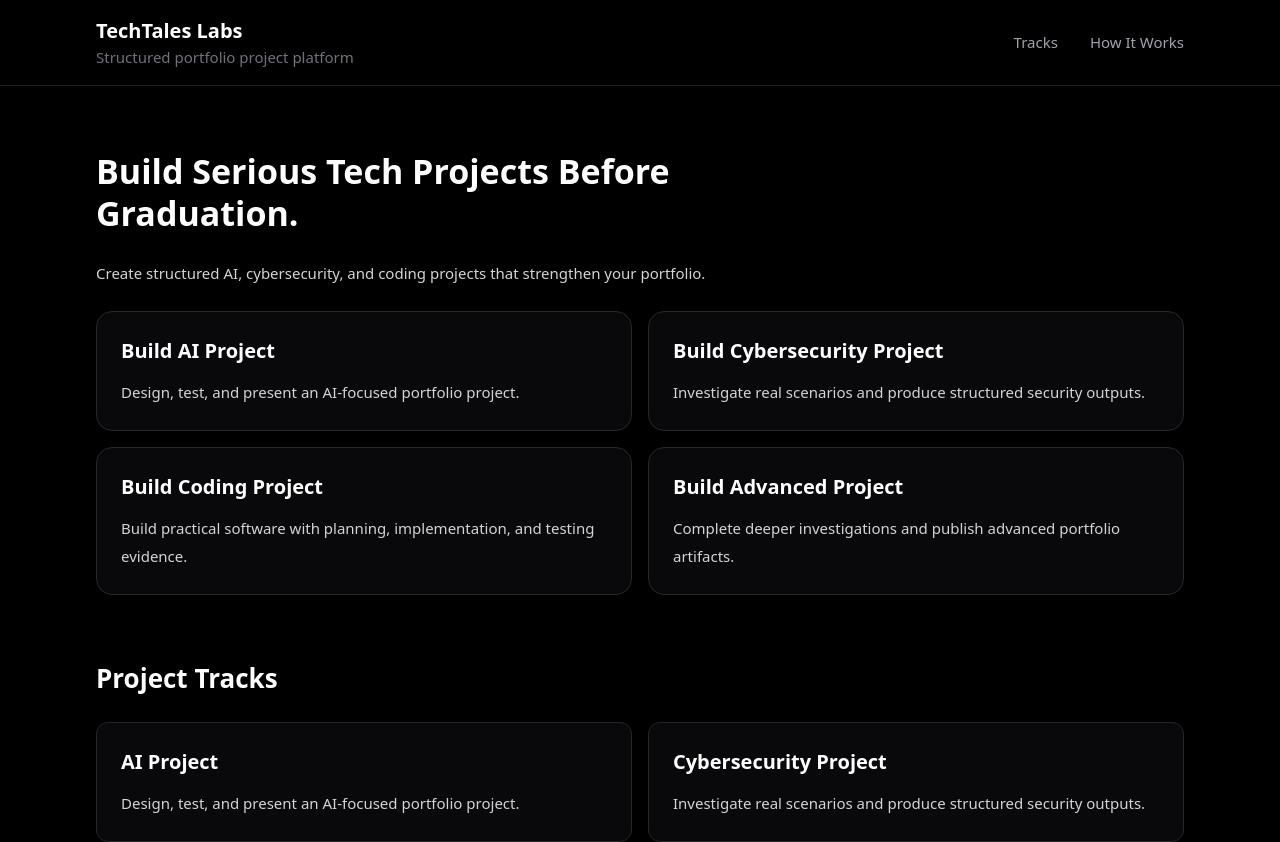
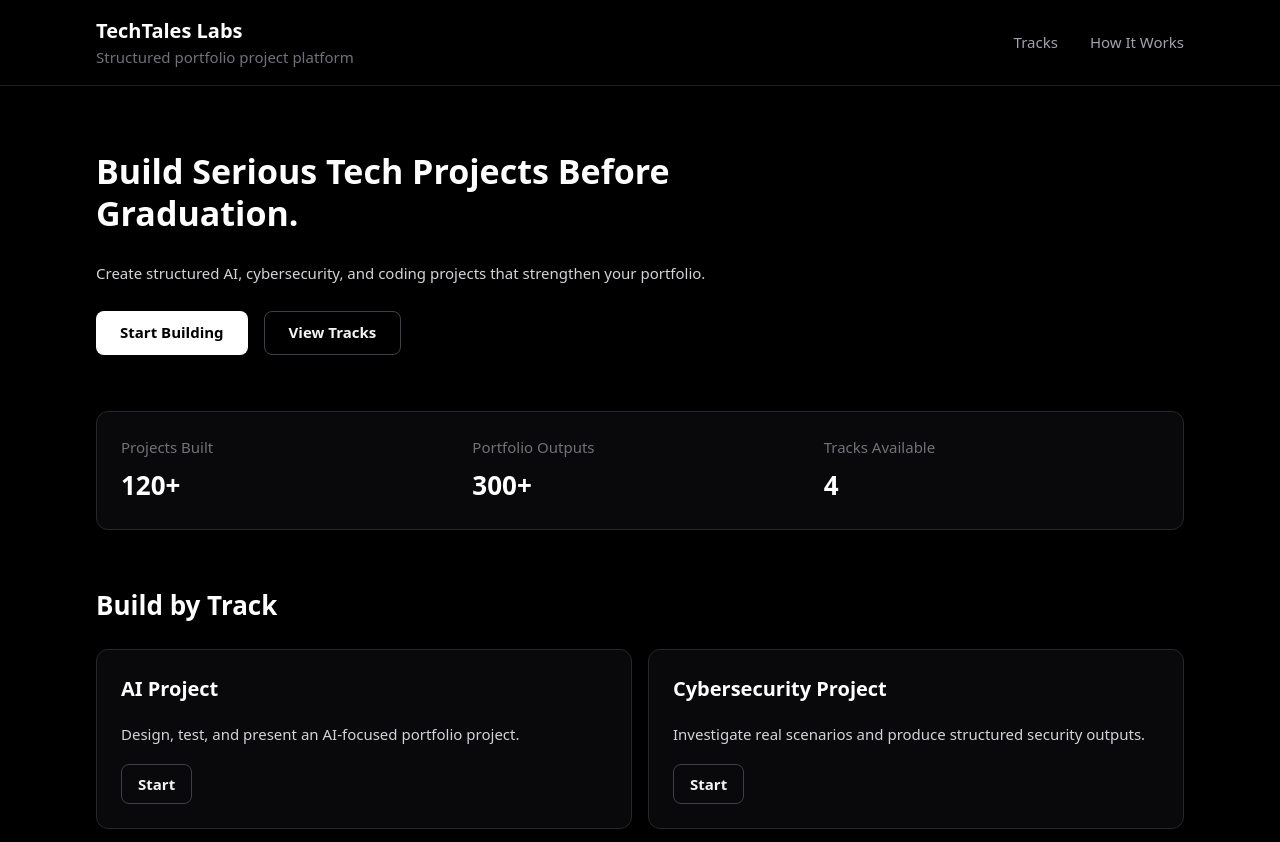
Before and after one commit to 29ms/TTLabzV1, a React (Vite) app: page / in a window 1280 px wide. Shown: the top 842 px of the page. Built offline with nearby package versions, Linux system fonts and the light colour scheme; no server answers.

Commit message:
Optimize homepage and dashboard CTAs for clearer conversion

```diff
--- a/components/Dashboard.tsx
+++ b/components/Dashboard.tsx
@@ -67,6 +67,7 @@ const Dashboard: React.FC<DashboardProps> = ({
 
   const recommendedLabs = filteredMissions.filter((m) => !m.completed);
   const visibleLabs = (recommendedLabs.length ? recommendedLabs : filteredMissions).slice(0, visibleCount);
+  const nextLab = (recommendedLabs.length ? recommendedLabs : filteredMissions).find((m) => !m.completed) || null;
 
   const handleChooseTrack = (track: LabTrack) => {
     setSelectedTrack(track);
@@ -83,12 +84,7 @@ const Dashboard: React.FC<DashboardProps> = ({
             <h1 className="text-[34px] font-semibold text-white">Cybersecurity Practice</h1>
             <p className="text-[15px] text-zinc-400 mt-2">Focused simulations to sharpen analysis and incident response thinking.</p>
           </div>
-          <button
-            onClick={() => setShowPractice(false)}
-            className="h-10 rounded-lg px-4 text-[15px] border border-zinc-700 text-zinc-200 hover:border-zinc-500 transition-colors duration-200 ease-out"
-          >
-            Back to Dashboard
-          </button>
+          <button onClick={() => setShowPractice(false)} className="h-10 rounded-lg px-4 text-[15px] border border-zinc-700 text-zinc-200 hover:border-zinc-500 transition-colors duration-200 ease-out">Back</button>
         </header>
         <div className="flex-1 overflow-y-auto custom-scrollbar">
           <VirtualSOC onUpdatePoints={onUpdatePoints} />
@@ -103,49 +99,31 @@ const Dashboard: React.FC<DashboardProps> = ({
         <div className="flex flex-col md:flex-row md:items-center md:justify-between gap-4">
           <div>
             <h1 className="text-[34px] font-semibold text-white">Project Dashboard</h1>
-            <p className="text-[15px] text-zinc-400 mt-2">Clear steps. Structured labs. Strong portfolio outputs.</p>
+            <p className="text-[15px] text-zinc-400 mt-2">Build, start labs, add outputs, and export from portfolio.</p>
           </div>
           <div className="flex flex-wrap gap-3">
-            <button
-              onClick={() => setShowPractice(true)}
-              className="h-10 rounded-lg px-4 text-[15px] border border-zinc-700 text-zinc-200 hover:border-zinc-500 transition-colors duration-200 ease-out"
-            >
-              Open Cybersecurity Practice
-            </button>
-            <button
-              onClick={() => setView(AppView.RESEARCH)}
-              className="h-10 rounded-lg px-4 text-[15px] border border-zinc-700 text-zinc-200 hover:border-zinc-500 transition-colors duration-200 ease-out"
-            >
-              Open Advanced Projects
-            </button>
+            <button onClick={() => setShowPractice(true)} className="h-10 rounded-lg px-4 text-[15px] border border-zinc-700 text-zinc-200 hover:border-zinc-500 transition-colors duration-200 ease-out">Start Practice</button>
+            <button onClick={() => setView(AppView.RESEARCH)} className="h-10 rounded-lg px-4 text-[15px] border border-zinc-700 text-zinc-200 hover:border-zinc-500 transition-colors duration-200 ease-out">Start Advanced</button>
           </div>
         </div>
 
         <div className="flex flex-wrap gap-6 text-[15px] text-zinc-400">
-          <span>{metrics.labsCompleted} Labs Completed</span>
+          <span>{metrics.labsCompleted} Labs</span>
           <span>{metrics.points.toLocaleString()} Points</span>
-          <button onClick={snowToggle} className="hover:text-zinc-200 transition-colors duration-200 ease-out">
-            {isSnowing ? 'Disable Snow' : 'Enable Snow'}
-          </button>
+          <button onClick={snowToggle} className="hover:text-zinc-200 transition-colors duration-200 ease-out">{isSnowing ? 'Disable Snow' : 'Enable Snow'}</button>
         </div>
       </header>
 
-      <div className="flex-1 overflow-y-auto custom-scrollbar">
+      <div className="flex-1 overflow-y-auto custom-scrollbar pb-24">
         {!showLabs ? (
           <section className="rounded-2xl border border-zinc-800 bg-zinc-950 p-8 md:p-10 space-y-6">
             <div>
               <h2 className="text-[26px] font-semibold text-white">Start Here</h2>
-              <p className="mt-3 text-[15px] text-zinc-300 max-w-3xl">
-                Choose a project track, complete structured labs, generate portfolio outputs, and add them to your showcase.
-              </p>
+              <p className="mt-3 text-[15px] text-zinc-300 max-w-3xl">Choose a track, complete structured labs, and add outputs to your portfolio.</p>
             </div>
             <div className="grid gap-4 md:grid-cols-2">
               {starterTracks.map((track) => (
-                <button
-                  key={track.id}
-                  onClick={() => handleChooseTrack(track.id)}
-                  className="text-left rounded-xl border border-zinc-800 bg-black p-6 hover:bg-zinc-900/70 transition-all duration-200 ease-out"
-                >
+                <button key={track.id} onClick={() => handleChooseTrack(track.id)} className="text-left rounded-xl border border-zinc-800 bg-black p-6 hover:bg-zinc-900/70 transition-all duration-200 ease-out">
                   <h3 className="text-[20px] font-semibold text-white">{track.title}</h3>
                   <p className="mt-3 text-[15px] text-zinc-300">{track.summary}</p>
                 </button>
@@ -160,22 +138,8 @@ const Dashboard: React.FC<DashboardProps> = ({
                 <p className="mt-2 text-[15px] text-zinc-400">Each lab includes concept, application, output, and reflection.</p>
               </div>
               <div className="flex flex-wrap gap-3">
-                <button
-                  onClick={() => {
-                    setSelectedTrack('ALL');
-                    onClearPathway();
-                    setVisibleCount(3);
-                  }}
-                  className="h-10 rounded-lg px-4 text-[15px] border border-zinc-700 text-zinc-200 hover:border-zinc-500 transition-colors duration-200 ease-out"
-                >
-                  View All
-                </button>
-                <button
-                  onClick={() => setShowLabs(false)}
-                  className="h-10 rounded-lg px-4 text-[15px] border border-zinc-700 text-zinc-200 hover:border-zinc-500 transition-colors duration-200 ease-out"
-                >
-                  Change Track
-                </button>
+                <button onClick={() => { setSelectedTrack('ALL'); onClearPathway(); setVisibleCount(3); }} className="h-10 rounded-lg px-4 text-[15px] border border-zinc-700 text-zinc-200 hover:border-zinc-500 transition-colors duration-200 ease-out">View All</button>
+                <button onClick={() => setShowLabs(false)} className="h-10 rounded-lg px-4 text-[15px] border border-zinc-700 text-zinc-200 hover:border-zinc-500 transition-colors duration-200 ease-out">Change Track</button>
               </div>
             </section>
 
@@ -183,44 +147,50 @@ const Dashboard: React.FC<DashboardProps> = ({
               <h3 className="text-[20px] font-semibold text-white mb-4">Recommended Next Labs</h3>
               <div className="grid grid-cols-1 md:grid-cols-2 xl:grid-cols-3 gap-5 pb-8">
                 {visibleLabs.map((mission) => (
-                  <button
-                    key={mission.id}
-                    onClick={() => onSelectMission(mission.id)}
-                    className={`text-left rounded-xl border border-zinc-800 bg-zinc-950 p-6 hover:bg-zinc-900 transition-all duration-200 ease-out min-h-[250px] flex flex-col justify-between ${mission.completed ? 'opacity-50' : ''}`}
-                  >
+                  <button key={mission.id} onClick={() => onSelectMission(mission.id)} className={`text-left rounded-xl border border-zinc-800 bg-zinc-950 p-6 hover:bg-zinc-900 transition-all duration-200 ease-out min-h-[260px] flex flex-col justify-between ${mission.completed ? 'opacity-50' : ''}`}>
                     <div>
-                      <p className="text-[15px] text-zinc-500">{trackLabels[mission.track] || mission.track}</p>
+                      <div className="flex items-center justify-between gap-2">
+                        <p className="text-[15px] text-zinc-500">{trackLabels[mission.track] || mission.track}</p>
+                        {mission.completed && <span className="text-[12px] rounded-full border border-emerald-700/70 bg-emerald-900/20 px-2 py-1 text-emerald-300">Output Ready</span>}
+                      </div>
                       <h4 className="mt-2 text-[20px] font-semibold text-white">{mission.title}</h4>
                       <p className="mt-3 text-[15px] text-zinc-400 line-clamp-2">{mission.description}</p>
                       <ul className="mt-4 space-y-1 text-[15px] text-zinc-500">
-                        <li>• Concept</li>
-                        <li>• Application</li>
-                        <li>• Structured Output + Reflection</li>
+                        <li>• Concept</li><li>• Application</li><li>• Structured Output + Reflection</li>
                       </ul>
                     </div>
-                    <p className="mt-4 text-[15px] text-zinc-300">{mission.completed ? 'Completed' : 'Start Lab →'}</p>
+                    <p className="mt-4 text-[15px] text-zinc-300">{mission.completed ? 'Add to Portfolio' : 'Start Lab →'}</p>
                   </button>
                 ))}
               </div>
 
               {visibleLabs.length < (recommendedLabs.length ? recommendedLabs.length : filteredMissions.length) && (
-                <button
-                  onClick={() => setVisibleCount((prev) => prev + 3)}
-                  className="h-10 rounded-lg px-5 text-[15px] border border-zinc-700 text-zinc-200 hover:border-zinc-500 transition-colors duration-200 ease-out"
-                >
-                  Show More Labs
-                </button>
+                <button onClick={() => setVisibleCount((prev) => prev + 3)} className="h-10 rounded-lg px-5 text-[15px] border border-zinc-700 text-zinc-200 hover:border-zinc-500 transition-colors duration-200 ease-out">Show More Labs</button>
               )}
             </section>
           </>
         )}
       </div>
 
-      <style>{`
-        .custom-scrollbar::-webkit-scrollbar { width: 4px; }
-        .custom-scrollbar::-webkit-scrollbar-track { background: transparent; }
-        .custom-scrollbar::-webkit-scrollbar-thumb { background: #27272a; border-radius: 10px; }
-      `}</style>
+      <div className="sticky bottom-0 z-20 border-t border-zinc-800 bg-black/95 backdrop-blur p-4 md:p-5 flex flex-wrap items-center justify-between gap-3">
+        <p className="text-[15px] text-zinc-400">{nextLab ? `Next: ${nextLab.title}` : 'All recommended labs completed. Add outputs to portfolio.'}</p>
+        <div className="flex gap-3">
+          <button
+            onClick={() => nextLab ? onSelectMission(nextLab.id) : setView(AppView.DASHBOARD)}
+            className="h-10 rounded-lg px-4 text-[15px] font-semibold bg-white text-black hover:bg-zinc-200 transition-colors duration-200 ease-out"
+          >
+            Continue Project
+          </button>
+          <button
+            onClick={() => setView(AppView.PORTFOLIO)}
+            className="h-10 rounded-lg px-4 text-[15px] font-semibold border border-zinc-700 text-zinc-100 hover:border-zinc-500 transition-colors duration-200 ease-out"
+          >
+            Add to Portfolio
+          </button>
+        </div>
+      </div>
+
+      <style>{`.custom-scrollbar::-webkit-scrollbar{width:4px}.custom-scrollbar::-webkit-scrollbar-track{background:transparent}.custom-scrollbar::-webkit-scrollbar-thumb{background:#27272a;border-radius:10px}`}</style>
     </div>
   );
 };
--- a/components/Terminal.tsx
+++ b/components/Terminal.tsx
@@ -6,34 +6,13 @@ interface TerminalProps {
 }
 
 const tracks: { title: string; track: LabTrack; description: string }[] = [
-  {
-    title: 'Build AI Project',
-    track: 'ETHICS',
-    description: 'Design, test, and present an AI-focused portfolio project.',
-  },
-  {
-    title: 'Build Cybersecurity Project',
-    track: 'DEFENDER',
-    description: 'Investigate real scenarios and produce structured security outputs.',
-  },
-  {
-    title: 'Build Coding Project',
-    track: 'EXECUTIVE',
-    description: 'Build practical software with planning, implementation, and testing evidence.',
-  },
-  {
-    title: 'Build Advanced Project',
-    track: 'INTEL',
-    description: 'Complete deeper investigations and publish advanced portfolio artifacts.',
-  },
+  { title: 'Build AI Project', track: 'ETHICS', description: 'Design, test, and present an AI-focused portfolio project.' },
+  { title: 'Build Cybersecurity Project', track: 'DEFENDER', description: 'Investigate real scenarios and produce structured security outputs.' },
+  { title: 'Build Coding Project', track: 'EXECUTIVE', description: 'Build practical software with planning, implementation, and testing evidence.' },
+  { title: 'Build Advanced Project', track: 'INTEL', description: 'Complete deeper investigations and publish advanced portfolio artifacts.' },
 ];
 
-const steps = [
-  'Choose Track',
-  'Complete Structured Lab',
-  'Generate Portfolio Output',
-  'Add to Portfolio',
-];
+const steps = ['Choose Track', 'Complete Structured Lab', 'Generate Portfolio Output', 'Add to Portfolio'];
 
 const Terminal: React.FC<TerminalProps> = ({ onComplete }) => {
   const handleStart = (track: LabTrack) => {
@@ -56,7 +35,7 @@ const Terminal: React.FC<TerminalProps> = ({ onComplete }) => {
         </div>
       </header>
 
-      <main className="mx-auto max-w-6xl px-6 py-12 md:px-8 md:py-16 space-y-16">
+      <main className="mx-auto max-w-6xl px-6 py-12 md:px-8 md:py-16 space-y-14">
         <section className="space-y-6">
           <h1 className="text-[34px] font-semibold leading-tight text-white max-w-2xl">
             Build Serious Tech Projects Before Graduation.
@@ -64,27 +43,52 @@ const Terminal: React.FC<TerminalProps> = ({ onComplete }) => {
           <p className="text-[15px] leading-7 text-zinc-300 max-w-3xl">
             Create structured AI, cybersecurity, and coding projects that strengthen your portfolio.
           </p>
-          <div className="grid gap-4 md:grid-cols-2">
-            {tracks.map((track) => (
-              <button
-                key={track.title}
-                onClick={() => handleStart(track.track)}
-                className="text-left rounded-2xl border border-zinc-800 bg-zinc-950 p-6 hover:bg-zinc-900 transition-all duration-200 ease-out"
-              >
-                <h2 className="text-[20px] font-semibold text-white">{track.title}</h2>
-                <p className="mt-3 text-[15px] text-zinc-300 leading-7">{track.description}</p>
-              </button>
-            ))}
+          <div className="flex flex-wrap gap-4">
+            <button
+              onClick={() => onComplete()}
+              className="h-11 rounded-lg px-6 text-[15px] font-semibold bg-white text-black hover:bg-zinc-200 transition-colors duration-200 ease-out"
+            >
+              Start Building
+            </button>
+            <a
+              href="#tracks"
+              className="h-11 inline-flex items-center rounded-lg px-6 text-[15px] font-semibold border border-zinc-700 text-zinc-100 hover:border-zinc-500 transition-colors duration-200 ease-out"
+            >
+              View Tracks
+            </a>
+          </div>
+        </section>
+
+        <section className="rounded-xl border border-zinc-800 bg-zinc-950 p-6">
+          <div className="grid gap-4 md:grid-cols-3">
+            <div>
+              <p className="text-[15px] text-zinc-500">Projects Built</p>
+              <p className="mt-2 text-[26px] font-semibold text-white">120+</p>
+            </div>
+            <div>
+              <p className="text-[15px] text-zinc-500">Portfolio Outputs</p>
+              <p className="mt-2 text-[26px] font-semibold text-white">300+</p>
+            </div>
+            <div>
+              <p className="text-[15px] text-zinc-500">Tracks Available</p>
+              <p className="mt-2 text-[26px] font-semibold text-white">4</p>
+            </div>
           </div>
         </section>
 
         <section id="tracks" className="space-y-6">
-          <h2 className="text-[26px] font-semibold text-white">Project Tracks</h2>
+          <h2 className="text-[26px] font-semibold text-white">Build by Track</h2>
           <div className="grid gap-4 md:grid-cols-2">
             {tracks.map((track) => (
-              <article key={track.track} className="rounded-xl border border-zinc-800 bg-zinc-950 p-6">
+              <article key={track.track} className="rounded-xl border border-zinc-800 bg-zinc-950 p-6 space-y-4">
                 <h3 className="text-[20px] font-semibold text-white">{track.title.replace('Build ', '')}</h3>
-                <p className="mt-3 text-[15px] leading-7 text-zinc-300">{track.description}</p>
+                <p className="text-[15px] leading-7 text-zinc-300">{track.description}</p>
+                <button
+                  onClick={() => handleStart(track.track)}
+                  className="h-10 rounded-lg px-4 text-[15px] font-semibold border border-zinc-700 text-zinc-100 hover:border-zinc-500 transition-colors duration-200 ease-out"
+                >
+                  Start
+                </button>
               </article>
             ))}
           </div>
```
